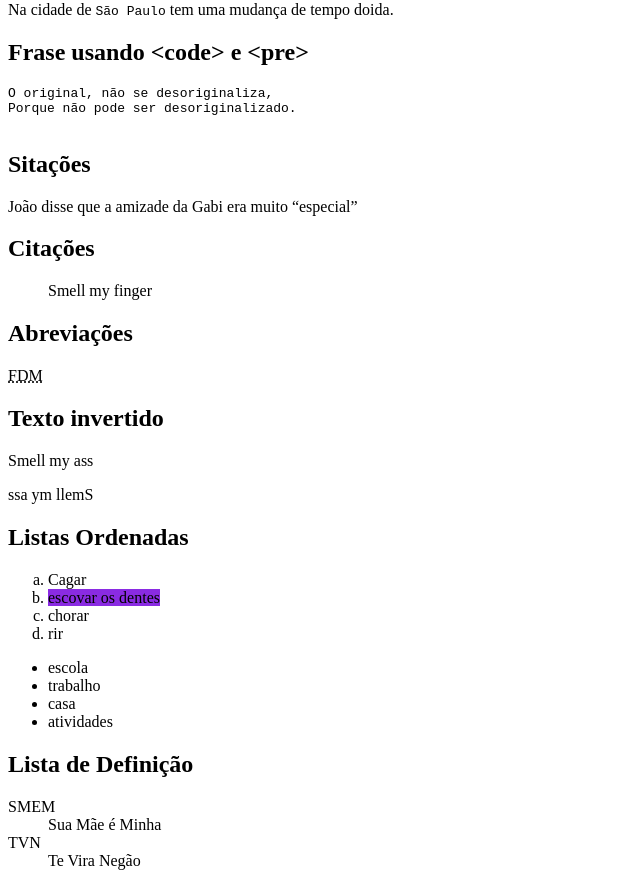
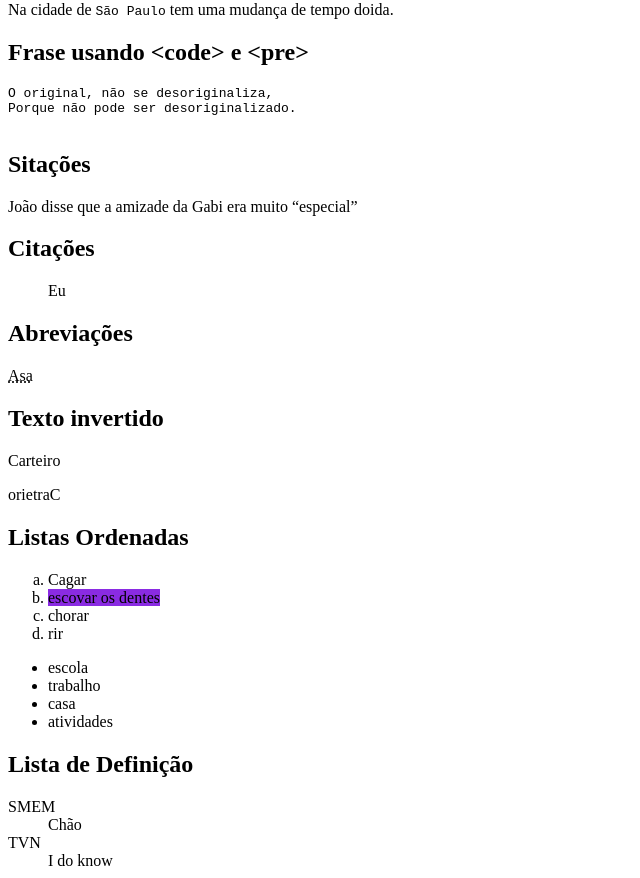
Before and after one commit to felipepino3/html-css, a plain HTML site: page exercicios/practice/practice002/index.html in a window 1280 px wide. Shown: the part 79-957 px from the top of the page, without its empty margins (0-640 px from the left). Drawn offline with Linux system fonts and the light colour scheme.

Commit message:
Update index.html

```diff
--- a/exercicios/practice/practice002/index.html
+++ b/exercicios/practice/practice002/index.html
@@ -25,13 +25,13 @@ Porque não pode ser desoriginalizado.
     <p>João disse que a amizade da Gabi era muito <q>especial</q></p>
     <h2>Citações</h2>
     <p>
-        <blockquote cite="Felipe Moraes">Smell my finger</blockquote>
+        <blockquote cite="Felipe Moraes">Eu</blockquote>
     </p>
     <h2>Abreviações</h2>
-    <p><abbr title="Filho Da Mãe">FDM</abbr></p>
+    <p><abbr title="Casa">Asa</abbr></p>
     <h2>Texto invertido</h2>
-    <p><bdo dir="ltr">Smell my ass</bdo></p>
-    <p><bdo dir="rtl">Smell my ass</bdo></p>
+    <p><bdo dir="ltr">Carteiro</bdo></p>
+    <p><bdo dir="rtl">Carteiro</bdo></p>
     <h2>Listas Ordenadas</h2>
     <ol type="a">
         <li>Cagar</li>
@@ -47,8 +47,8 @@ Porque não pode ser desoriginalizado.
     </ul>
     <h2>Lista de Definição</h2>
     <dt>SMEM</dt>
-    <dd>Sua Mãe é Minha</dd>
+    <dd>Chão</dd>
     <dt>TVN</dt>
-    <dd>Te Vira Negão</dd>
+    <dd>I do know</dd>
 </body>
 </html>
```
